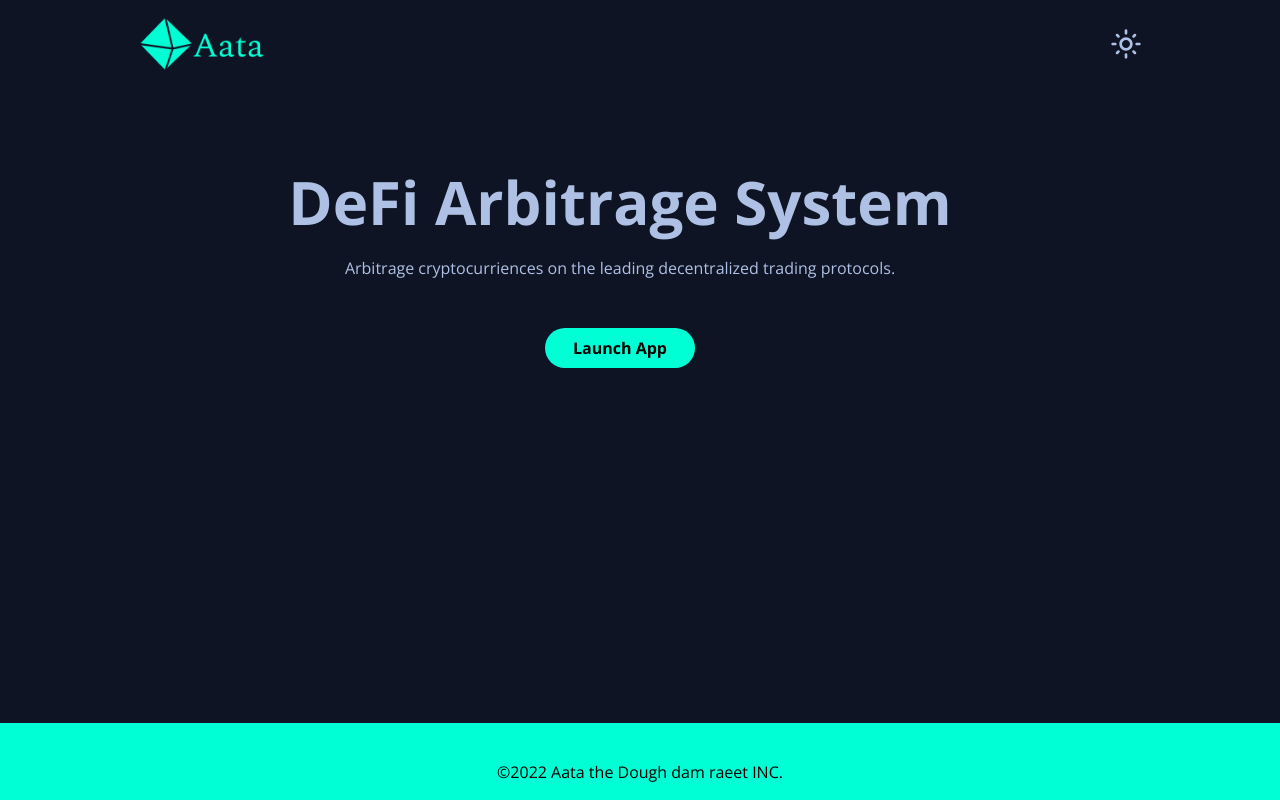
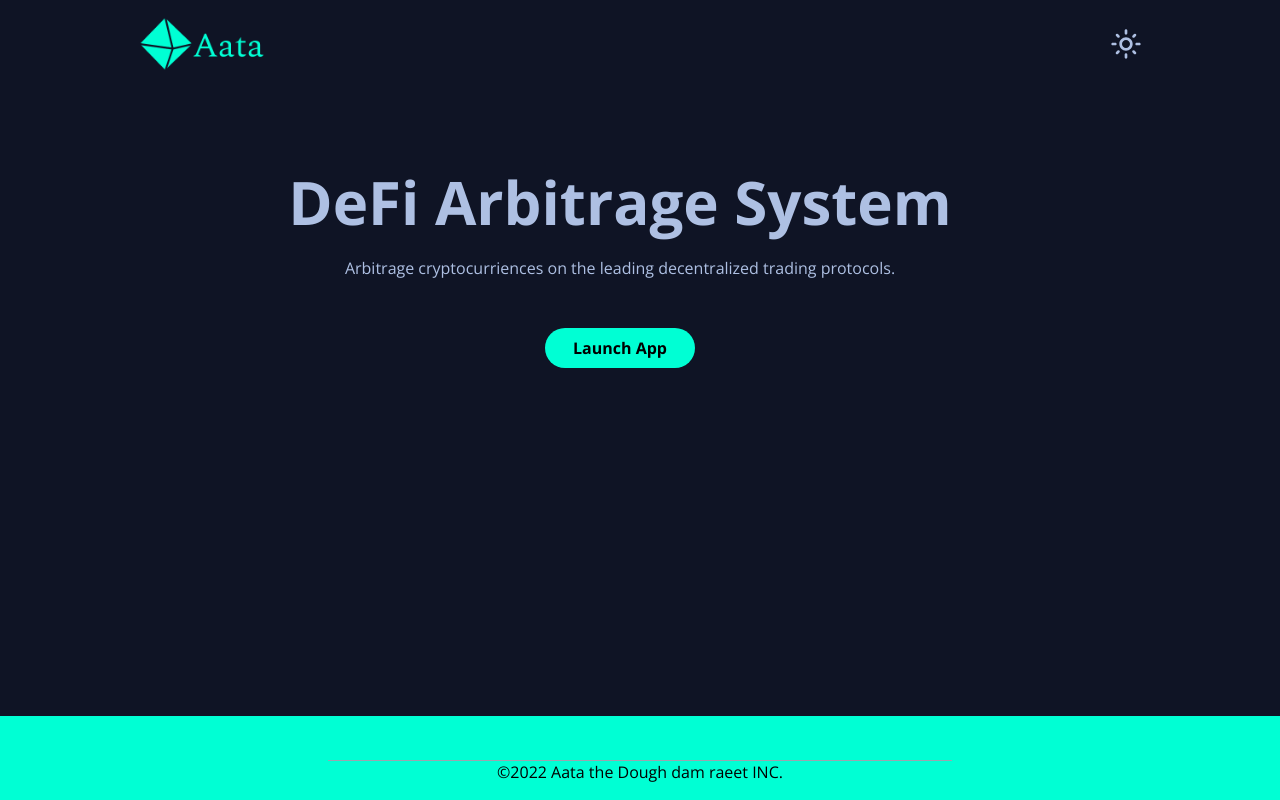
Before and after one commit to lalittanna/Arbitrage-System-Frontend, a React (Vite) app: page / in a window 1280 px wide. Built offline with nearby package versions, Linux system fonts and the light colour scheme.

Commit message:
Added <hr/>

```diff
--- a/src/components/Footer.jsx
+++ b/src/components/Footer.jsx
@@ -1,9 +1,9 @@
 const Footer = () => {
   return (
     <div className="w-full flex md:justify-center justify-between items-center flex-col p-4 bg-[#00ffd4] absolute bottom-0 left-0 right-0">
-      <hr />
+      <div className="sm:w-[50%] w-full h-[0.25px] bg-gray-400 mt-7" />
       <div>
-        <p className="text-black mt-5 text-center font-normal text-base">
+        <p className="text-black text-center font-normal text-base">
           &copy;{new Date().getFullYear()} Aata the Dough dam raeet INC.
         </p>
       </div>
```
